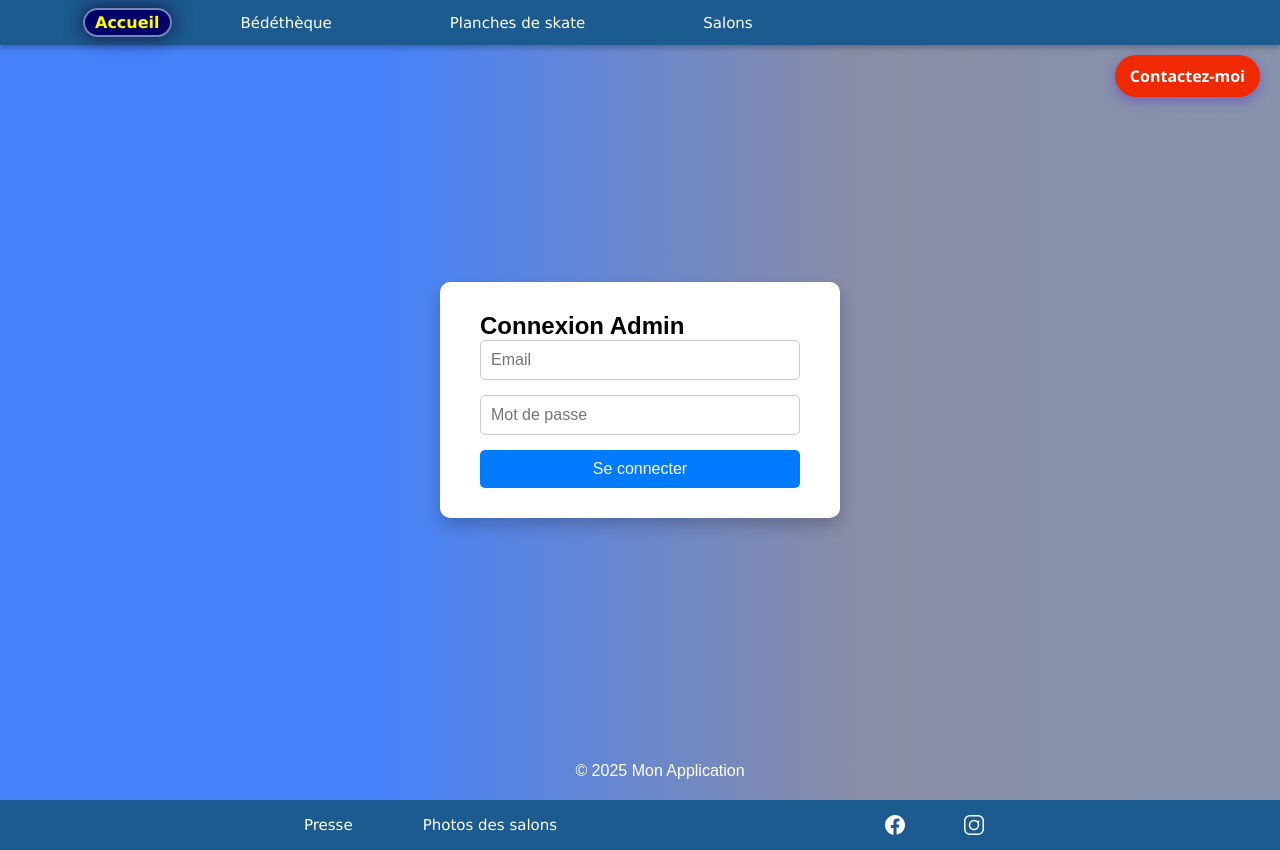
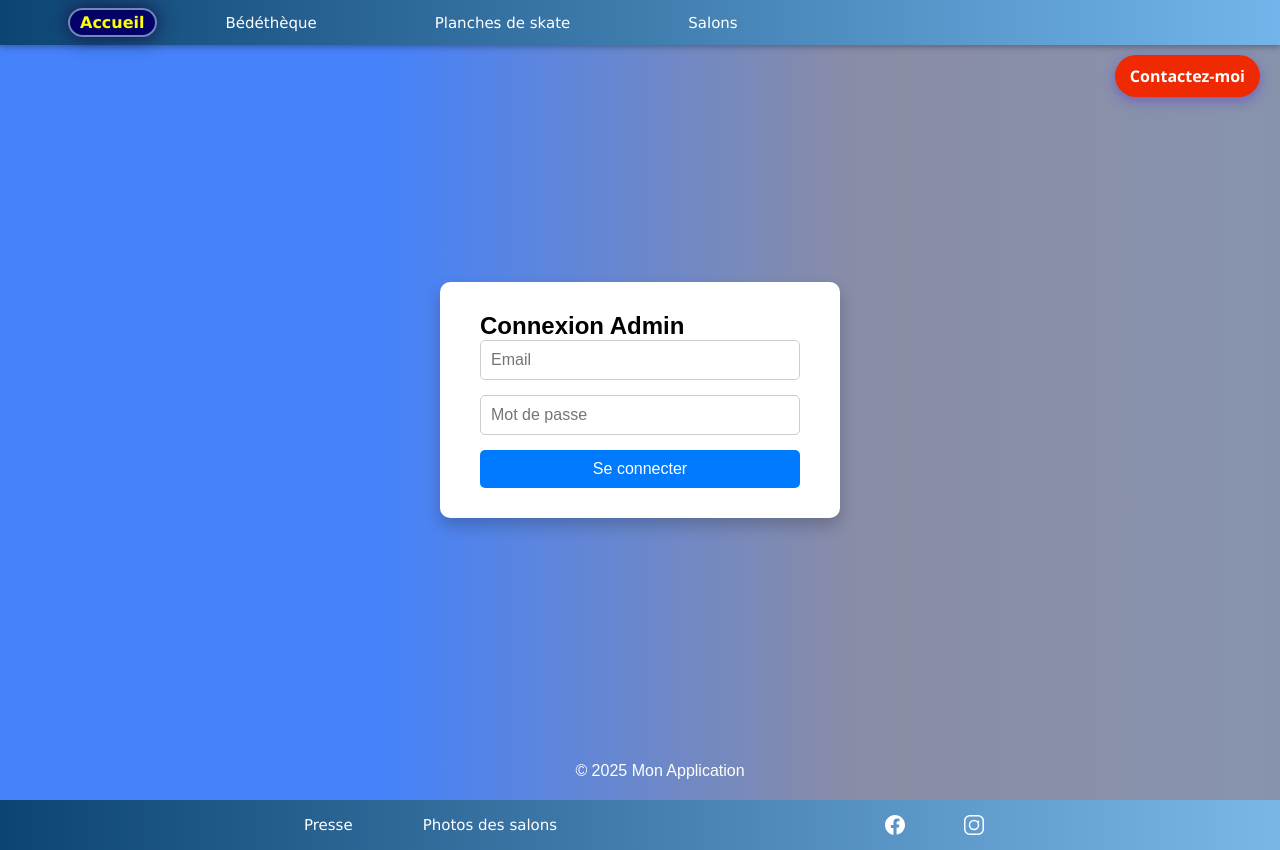
Before and after one commit to Gerard-rmo/portfoliogr, a React (Vite) app in the folder client/: page /login in a window 1280 px wide. Built offline with nearby package versions, Linux system fonts and the light colour scheme.

Commit message:
navbar et footer gradients

```diff
--- a/client/src/components/Footer.css
+++ b/client/src/components/Footer.css
@@ -1,5 +1,5 @@
 .footer {
-  background-color: rgb(28, 91, 143);
+ background-image: linear-gradient(to right, #0c4574, #7ab7e8);/* Dégradé horizontal */
   padding: 13px;
   display: flex;
   justify-content: space-evenly;
--- a/client/src/components/Navbar.css
+++ b/client/src/components/Navbar.css
@@ -1,6 +1,7 @@
+/* --- Structure fixe --- */
 /* --- Structure fixe --- */
 .nav {
-  background-color: rgb(28, 91, 143);
+  background-image: linear-gradient(to right, #0c4574, #73b5ea);/* Dégradé horizontal */
   padding: 13px;
   position: fixed;
   top: 0;
@@ -9,6 +10,7 @@
   z-index: 999;
   box-shadow: 0 2px 6px rgba(0, 0, 0, 0.3);
 }
+
 
 .navContainer {
   display: flex;
@@ -33,7 +35,7 @@
 
 .navLink {
   color: white;
-  margin:0 49px;
+  margin: 0 49px;
   text-decoration: none;
   font-size: 15px;
   transition: transform 0.2s ease-in-out;
@@ -45,7 +47,7 @@
 
 .btnLink {
   padding: 3px 10px;
-  margin-left: 60px;
+  margin-left: 45px;
   background-color: rgb(4, 2, 105);
   color: yellow;
   border: solid 2px rgb(108, 140, 182);
@@ -61,6 +63,7 @@
 .navLink:hover {
   color: yellow;
 }
+
 .modeToggle {
   background: none;
   border: none;
@@ -69,6 +72,7 @@
   color: white;
   transition: transform 0.2s ease;
 }
+
 .modeToggle:hover {
   transform: scale(1.2);
 }
@@ -120,14 +124,16 @@
   top: 58px;
   left: 0;
   right: 0;
-    background-color: rgb(28, 91, 143);
+  background-image: linear-gradient(to right, #0c4574, #90bee3); /* Gradient ajouté */
+  background-color: transparent; /* pour éviter tout conflit */
   flex-direction: column;
-    align-items:start;
+  align-items: start;
   max-height: 0;
   overflow: hidden;
   opacity: 0;
   pointer-events: none;
 }
+
 
   .navList.open {
     max-height: 300px;
```
Lines whose indentation alone changed are shown as unchanged.
